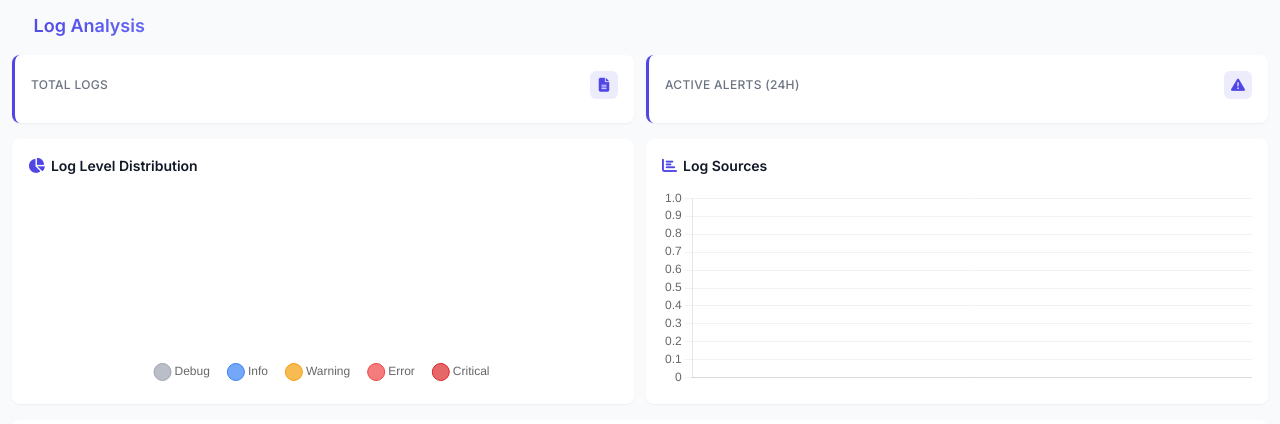
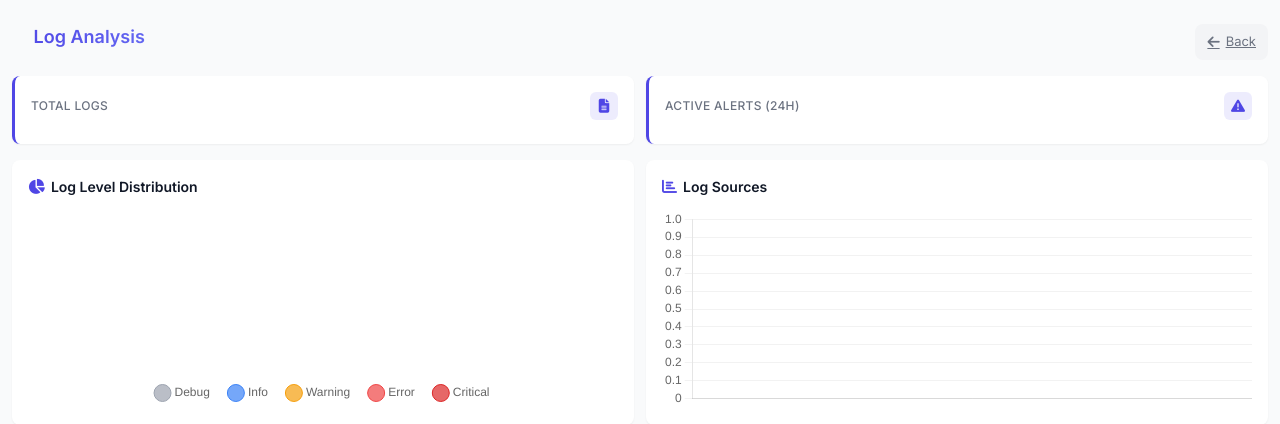
Before and after one commit to badcapitainn/IncidentResponseToolkit, a Django app: template toolkit/templates/toolkit/log_analysis_module.html in a window 1280 px wide. Shown: the top 424 px of the page. Run offline with Django 5.2, Linux system fonts and the light colour scheme; the template is opened without the code that fills it, so the values that code supplies are empty.

Commit message:
fixing log analysis (new one)

```diff
--- a/modules/log_module/core.py
+++ b/modules/log_module/core.py
@@ -27,7 +27,6 @@ class LogAnalyzer:
     @property
     def firewall(self):
         if self._firewall is None:
-            from modules.firewall.blocker import FirewallBlocker
             self._firewall = FirewallBlocker()
         return self._firewall
 
--- a/toolkit/templates/toolkit/log_analysis_module.html
+++ b/toolkit/templates/toolkit/log_analysis_module.html
@@ -578,6 +578,32 @@
             color: white;
         }
 
+        .action-btn {
+            background: var(--surface-hover);
+            border: none;
+            color: var(--text-secondary);
+            height: 36px;
+            padding: 0 12px;
+            border-radius: var(--radius);
+            display: flex;
+            align-items: center;
+            justify-content: center;
+            cursor: pointer;
+            transition: var(--transition);
+            font-size: 13px;
+            gap: 6px;
+        }
+
+        .action-btn:hover {
+            background: var(--primary);
+            color: white;
+            transform: translateY(-2px);
+        }
+
+        .action-btn i {
+            font-size: 14px;
+        }
+
         .monitor-status {
             background: var(--surface-hover);
             border-radius: var(--radius);
@@ -670,6 +696,9 @@
             <i class="fas fa-file-alt"></i>
             Log Analysis
         </h1>
+        <a href="{% url 'dashboard' %}" class="action-btn" style="margin-top: 12px;">
+            <i class="fas fa-arrow-left"></i> Back
+        </a>
     </div>
 
     <!-- Stats Cards -->
```
